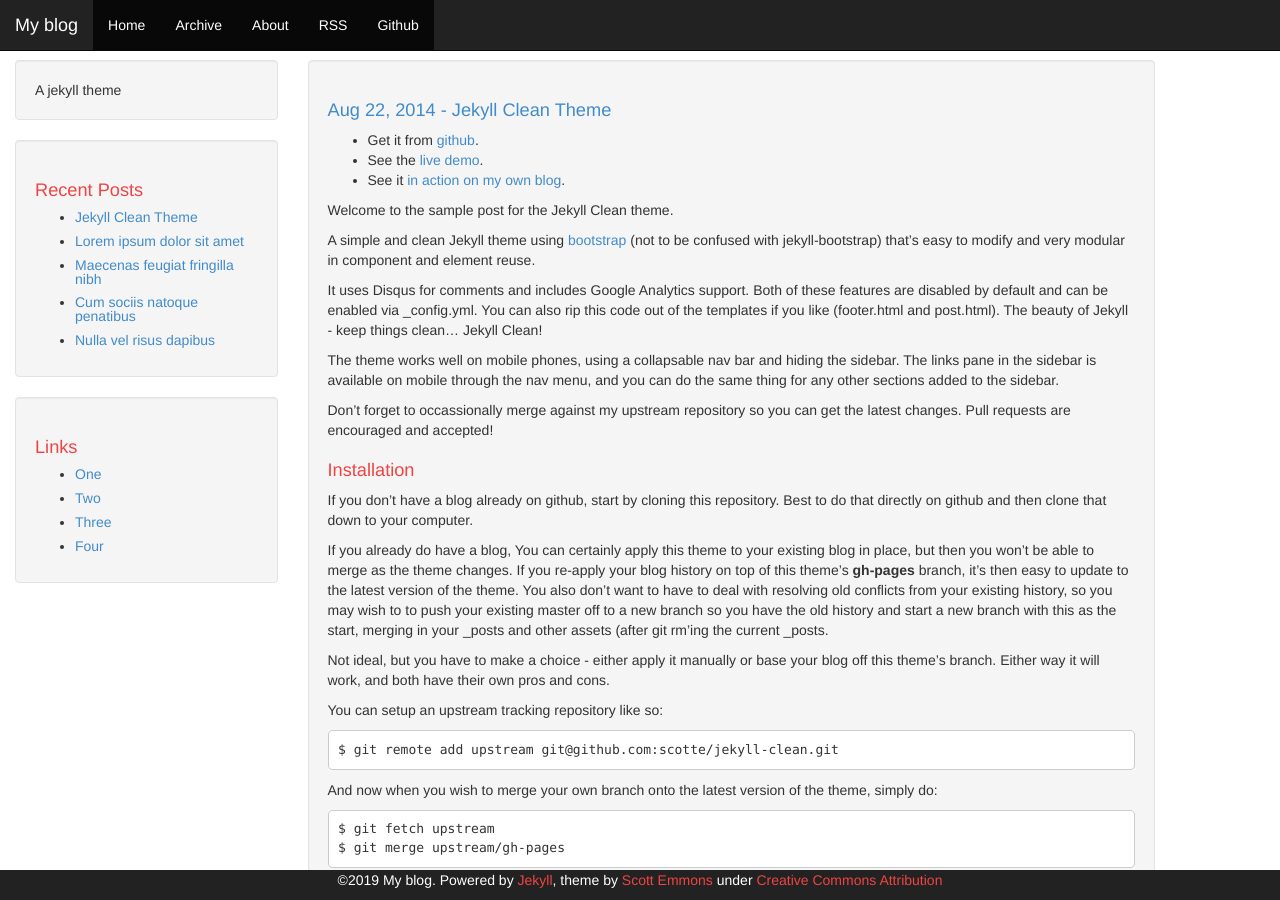
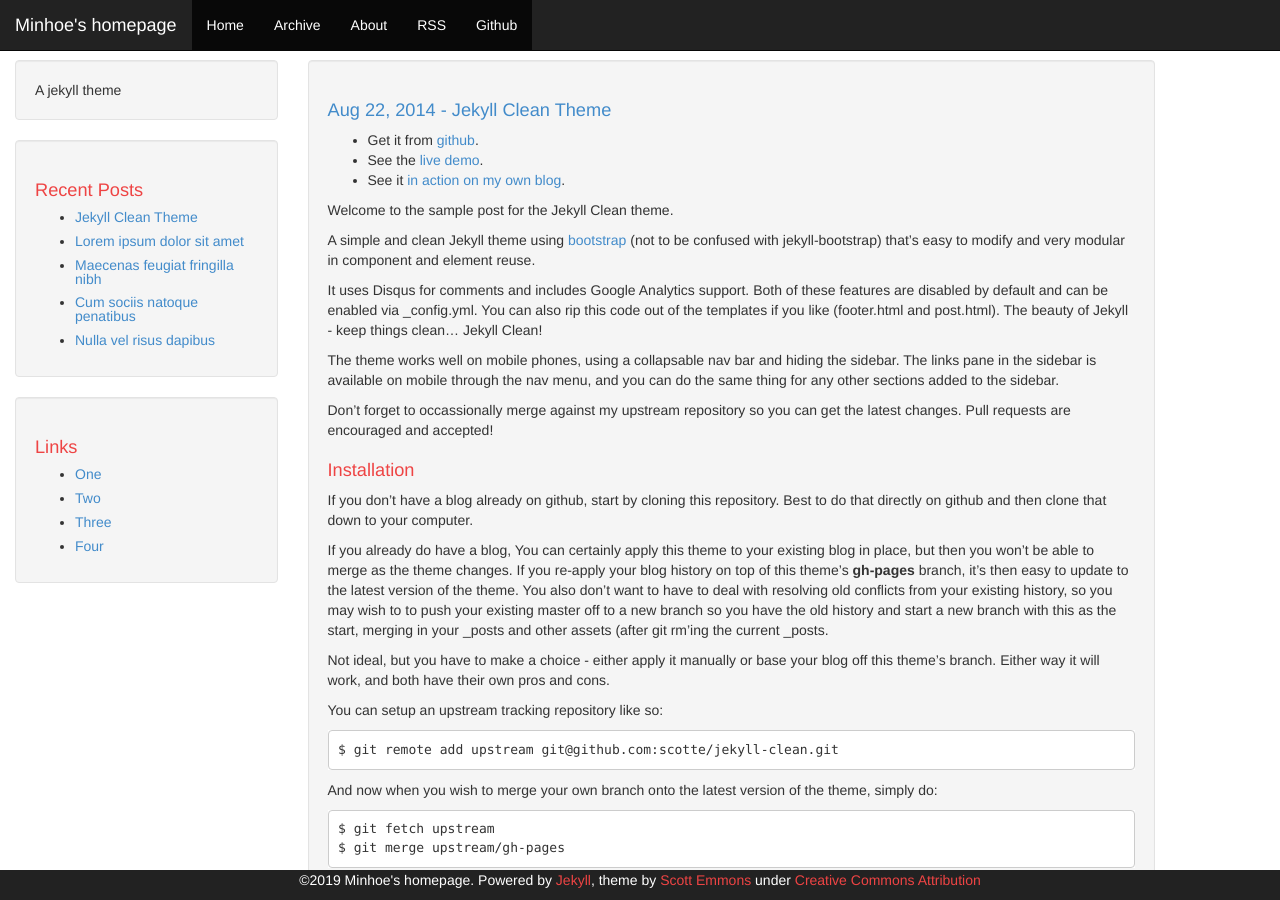
Before and after one commit to minhoe/minhoe.github.io, a Jekyll site: the page built from index.html, in a window 1280 px wide and 900 px high. Built offline with Jekyll 4.4.1, drawn with Linux system fonts in a browser that asks for light colours; the list of posts is cut into pages by our own code.

Commit message:
Update _config.yml

```diff
--- a/_config.yml
+++ b/_config.yml
@@ -1,10 +1,10 @@
 # Jekyll configuration
 
-name: My blog
+name: Minhoe's homepage
 description: A jekyll theme
 
 # url is currently only used only for the RSS feed in feed.xml
-url: https://scotte.github.io/jekyll-clean
+url: https://minhoe.github.io/jekyll-clean
 
 # baseurl will often be '', but for a project page on gh-pages, it needs to
 # be the project name.
```
